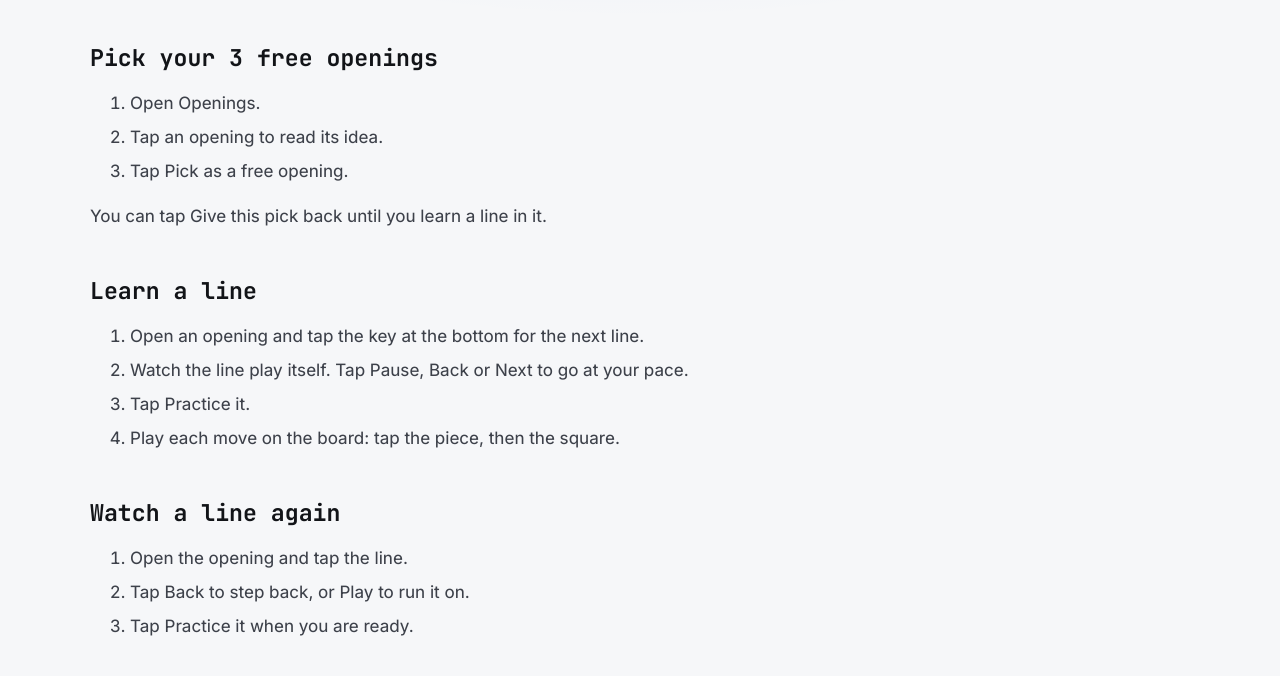
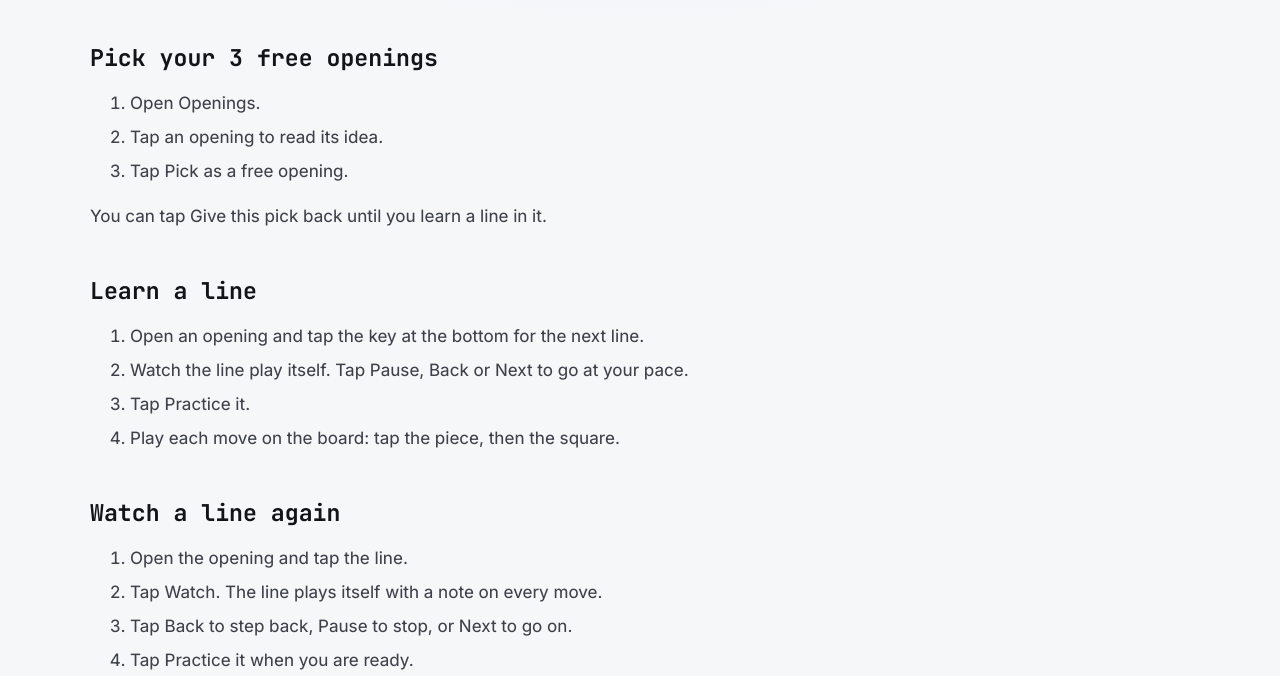
Before and after one commit to Zanoshky/chess-pass-app, a plain HTML site: page docs/cookbook.html in a window 1280 px wide. Shown: the part 276-952 px from the top of the page. Drawn offline with Linux system fonts and the light colour scheme.

Commit message:
Cookbook: a learned line opens in Practice, so Watch is one more tap

```diff
--- a/docs/cookbook.html
+++ b/docs/cookbook.html
@@ -35,7 +35,7 @@
     <h2 id="learn">Learn a line</h2>
     <ol><li>Open an opening and tap the key at the bottom for the next line.</li><li>Watch the line play itself. Tap Pause, Back or Next to go at your pace.</li><li>Tap Practice it.</li><li>Play each move on the board: tap the piece, then the square.</li></ol>
     <h2 id="watch">Watch a line again</h2>
-    <ol><li>Open the opening and tap the line.</li><li>Tap Back to step back, or Play to run it on.</li><li>Tap Practice it when you are ready.</li></ol>
+    <ol><li>Open the opening and tap the line.</li><li>Tap Watch. The line plays itself with a note on every move.</li><li>Tap Back to step back, Pause to stop, or Next to go on.</li><li>Tap Practice it when you are ready.</li></ol>
     <h2 id="review">Do today's review</h2>
     <ol><li>Open Today.</li><li>Tap Start review.</li><li>Play each line from memory.</li><li>After each one tap Next line, or Done for today.</li></ol>
     <h2 id="hint">Get a hint</h2>
```
